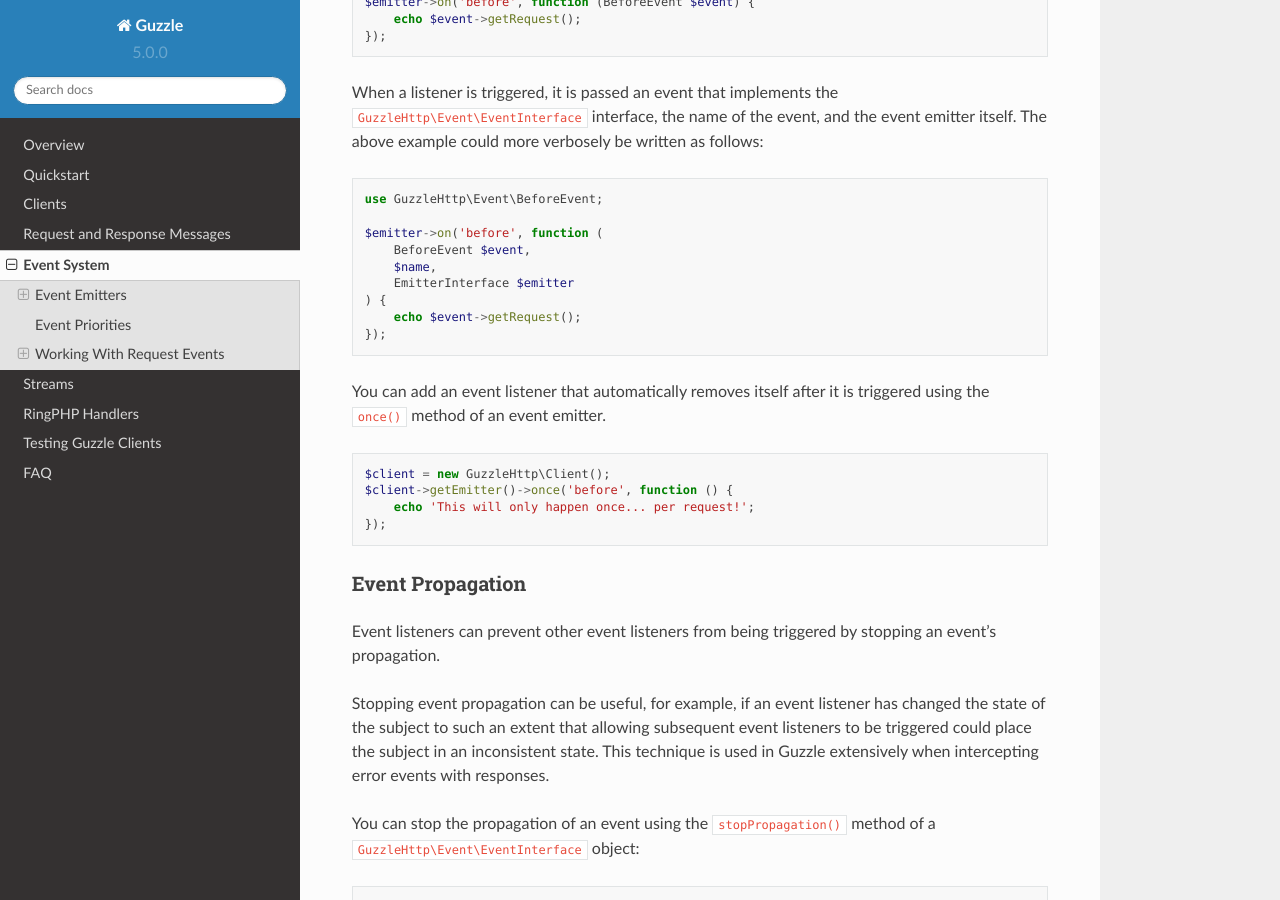
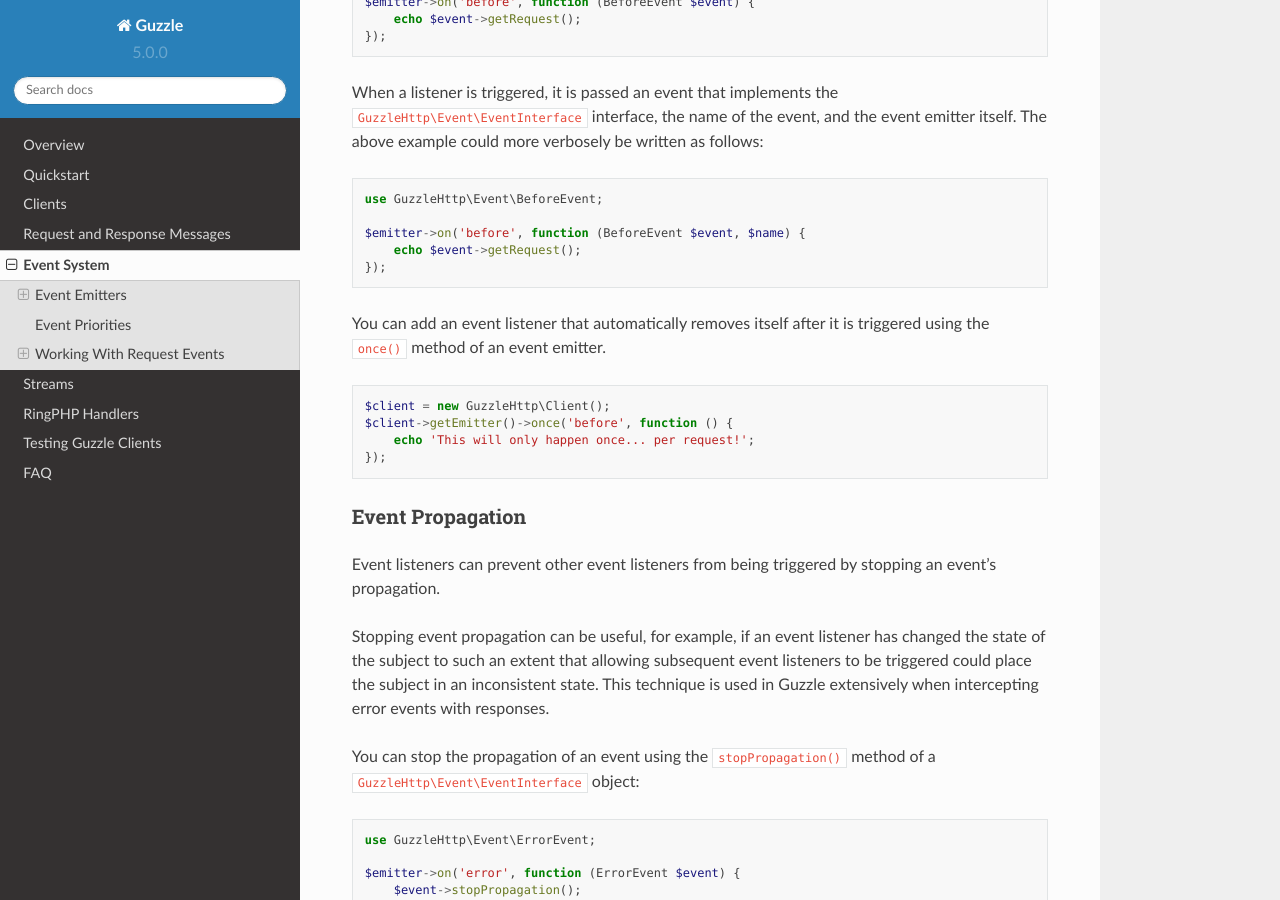
Before and after one commit to guzzle/guzzle, a Sphinx documentation site: the page built from docs/events.rst, in a window 1280 px wide and 900 px high, scrolled down 1787 px. Built offline with Sphinx 7.4.7 and the Read the Docs theme 2.0.0, drawn with Linux system fonts in a browser that asks for light colours; some of the changed text lies outside the part shown.

Commit message:
Removing emitter discrepancy. Closes #981

```diff
--- a/docs/events.rst
+++ b/docs/events.rst
@@ -103,11 +103,7 @@
 
     use GuzzleHttp\Event\BeforeEvent;
 
-    $emitter->on('before', function (
-        BeforeEvent $event,
-        $name,
-        EmitterInterface $emitter
-    ) {
+    $emitter->on('before', function (BeforeEvent $event, $name) {
         echo $event->getRequest();
     });
 
@@ -334,7 +330,7 @@
     $request = $client->createRequest('GET', '/');
     $request->getEmitter()->on(
         'before',
-        function (BeforeEvent $e, $name, EmitterInterface $emitter) {
+        function (BeforeEvent $e, $name) {
             echo $name . "\n";
             // "before"
             echo $e->getRequest()->getMethod() . "\n";
```
Also changed, not shown: 1 other file.
